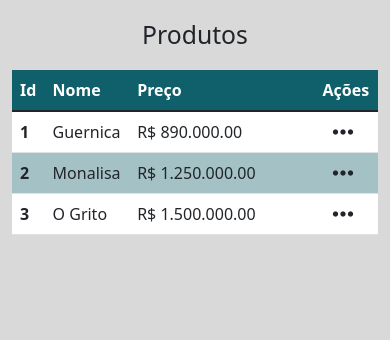
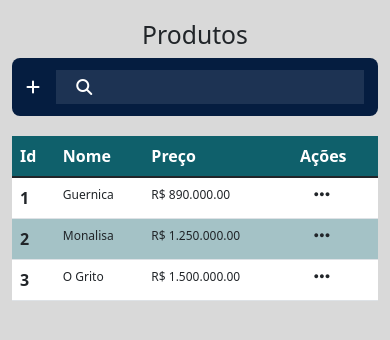
Before and after one commit to gabriellac2002/Artella, a PHP site: page /app/views/admin/adminproducts.html in a window 390 px wide. Shown: the top 340 px of the page. Run offline with PHP 8.4, Linux system fonts and the light colour scheme; some libraries are stand-ins or nearby versions.

Commit message:
Finalizando os detalhes da pagina

```diff
--- a/app/views/admin/adminproducts.html
+++ b/app/views/admin/adminproducts.html
@@ -20,8 +20,12 @@
   <main>
     <div class="container-xl">
       <h2>Produtos</h2>
-      <div>
-
+      <div class="search">
+        <i class="fa-solid fa-plus"></i>
+        <div>
+          <i class="fa-solid fa-magnifying-glass"></i>
+          <input >
+        </div>
       </div>
       <table class="table">
         <thead>
@@ -30,7 +34,7 @@
             <th scope="col">Nome</th>
             <th scope="col">Preço</th>
             <th scope="col">
-              <span style="margin-left: 50px;">
+              <span>
                 Ações
               </span>
             </th>
@@ -50,7 +54,7 @@
               <i class="fa-solid fa-trash"></i>
             </td>
             <td class="actionsResponsive">
-              <i style="margin-left: 60px;" class="fa-solid fa-ellipsis fa-xl"></i>
+              <i class="fa-solid fa-ellipsis fa-xl"></i>
             </td>
           </tr>
           <tr id="row2">
@@ -68,7 +72,7 @@
               <i class="fa-solid fa-trash"></i>
             </td>
             <td class="actionsResponsive">
-              <i style="margin-left: 60px;" class="fa-solid fa-ellipsis fa-xl"></i>
+              <i  class="fa-solid fa-ellipsis fa-xl"></i>
             </td>
           </tr>
           <tr id="row3">
@@ -86,7 +90,7 @@
               <i class="fa-solid fa-trash"></i>
             </td>
             <td class="actionsResponsive">
-              <i style="margin-left: 60px;" class="fa-solid fa-ellipsis fa-xl"></i>
+              <i  class="fa-solid fa-ellipsis fa-xl"></i>
             </td>
           </tr>
         </tbody>
@@ -237,7 +241,11 @@
     <div class="modal-dialog modal-lg">
       <div class="modal-content">
         <div class="modal-body">
-
+          <div>
+            <i class="fa-solid fa-eye"></i>
+            <i class="fa-solid fa-pen"></i>
+            <i class="fa-solid fa-trash"></i>
+          </div>
         </div>
         <div class="modal-footer">
           <button type="button" class="btn btn-secondary" data-bs-dismiss="modal">Fechar</button>
@@ -247,7 +255,7 @@
   </div>
 
   </div>
-  <button id="NewProductButton" hidden type="button" class="btn btn-primary" data-bs-toggle="modal" data-bs-target="#actionsModal">
+  <button id="ActionsModal" hidden type="button" class="btn btn-primary" data-bs-toggle="modal" data-bs-target="#actionsModal">
     Launch demo modal
   </button>
   </main>
--- a/public/css/adminproducts.css
+++ b/public/css/adminproducts.css
@@ -129,6 +129,10 @@ h2 {
   display: none;
 }
 
+.actionsResponsive i {
+  margin-left: 60px;
+}
+
 #modalActions {
   position: absolute;
   z-index: 100;
@@ -145,6 +149,46 @@ h2 {
   padding: 5px;
 }
 
+.search {
+  width: 100%;
+  padding: 12px;
+  border-radius: 8px;
+  background-color: #051d40;
+  flex-direction: row;
+  display: flex;
+  align-items: center;
+  justify-content: space-between;
+
+}
+
+.search > i {
+  margin-left: 2.4em;
+}
+
+.search div {
+  width: 35%;
+  display: flex;
+  flex-direction: row;
+  align-items: center;
+  background-color: #1D3353;
+  padding: 5px;
+  margin-right: 2.4em;
+}
+
+.search i {
+  color: white;
+}
+
+.search input {
+  background-color: transparent;
+  width: 100%;
+  border: 0px solid;
+}
+
+th span {
+  margin-left: 50px;
+}
+
 @media only screen and (max-width: 600px) {
   #addModal > .modal-dialog {
     display: flex !important;
@@ -152,8 +196,23 @@ h2 {
     align-items: center !important;
   }
 
+  .modal-body > div {
+    display: flex;
+    flex-direction: row;
+    justify-content: space-between;
+    width: 100%;
+  }
+
   th {
     display: hidden !important;
+  }
+
+  td {
+    font-size: 12px;
+  }
+
+  td:nth-child(1) {
+    display: none;
   }
 
   .actions {
@@ -164,4 +223,20 @@ h2 {
     display: table-cell;
   }
 
+  .actionsResponsive i {
+    margin-left: 24px;
+  }
+
+  th span {
+    margin-left: 10px;
+  }
+
+  .search div {
+    width: 90%;
+    margin-right: 2px;
+  }
+
+  .search > i {
+    margin-left: 2px;
+  }
 }
--- a/public/js/adminProduct.js
+++ b/public/js/adminProduct.js
@@ -19,12 +19,17 @@ admin_responsive.forEach(element => {
 })
 
 function openViewModal(e) {
+  if(e.target.parentElement.tagName != "DIV") {
     const parent = e.target.parentElement.parentElement;
     const viewName = document.getElementById('viewName');
     viewName.value = parent.querySelectorAll('td')[0].textContent
     const viewPrice = document.getElementById('viewPrice');
     viewPrice.value = parent.querySelectorAll('td')[1].textContent
     document.getElementById('ViewProductModal').click()
+  }
+  else {
+    document.getElementById('ViewProductModal').click()
+  }
 }
 
 fa_eye.forEach(fa => {
@@ -42,11 +47,16 @@ window.addEventListener("drop",function(e){
 
 document.querySelectorAll('.fa-pen').forEach(element => {
   element.addEventListener('click', () => {
+    if(element.parentElement.tagName != "DIV") {
       const data = element.parentElement.parentElement.querySelectorAll('td');
       document.querySelector('#editingNameInput').value = data[0].textContent;
       document.querySelector('#editingPriceInput').value = data[1].textContent;
       document.querySelector('#editingDescriptionTextArea').value = data[2].innerText;
       document.getElementById('EditingButton').click();
+    }
+    else {
+      document.getElementById('EditingButton').click();
+    }
   })
 })
 
@@ -179,7 +189,9 @@ function deleteImage(e) {
 function deleteRow(e) {
   //Fetch api action
   //if(!error)
+  if(e.target.parentElement.tagName != 'DIV') {
     e.target.parentElement.parentElement.remove();
+  }
 }
 
 function clearPreviewedImages() {
@@ -206,3 +218,10 @@ document.querySelector('#addModalClose2Button').addEventListener('click', () =>
 document.querySelectorAll('.btn-close').forEach(element => {
   element.classList.add('btn-close-white')
 })
+
+document.querySelectorAll('.fa-ellipsis').forEach(element => {
+  console.log("FAAA")
+  element.addEventListener('click', () => {
+    document.getElementById('ActionsModal').click();
+  })
+})
```
Lines whose indentation alone changed are shown as unchanged.
